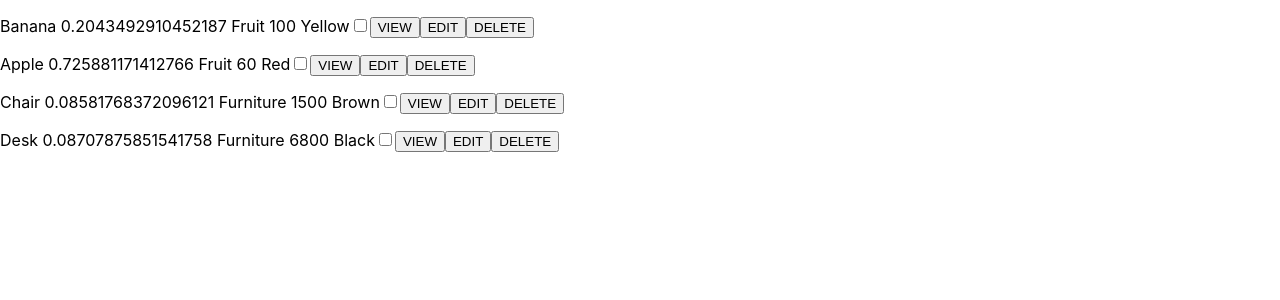
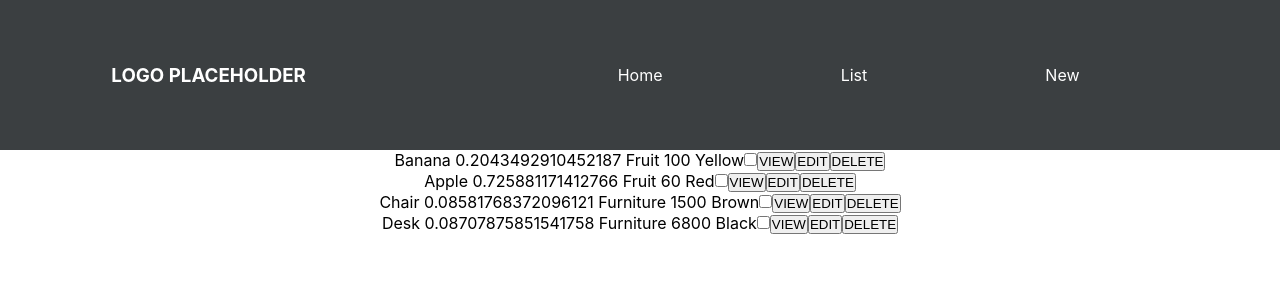
Before and after one commit to CMantvis/talechTask, a React (Create React App) app in the folder talechtask/: page /products in a window 1280 px wide. Shown: the top 300 px of the page. Built offline with nearby package versions, Linux system fonts and the light colour scheme.

Commit message:
Add all links and necessary components for them

```diff
--- a/talechtask/src/App.css
+++ b/talechtask/src/App.css
@@ -0,0 +1,26 @@
+*{
+    margin: 0;
+    padding: 0;
+    box-sizing: border-box;
+}
+
+body {
+    text-align: center;
+}
+
+.navBar {
+    display: flex;
+    justify-content: space-around;
+    align-items: center;
+    min-height: 150px;
+    background: rgb(59, 63, 65);
+    color: white;
+}
+
+.nav-links {
+    width: 50%;
+    display: flex;
+    justify-content: space-around;
+    align-items: center;
+    list-style: none;
+}
--- a/talechtask/src/App.js
+++ b/talechtask/src/App.js
@@ -1,16 +1,30 @@
 import React from 'react';
 import './App.css';
-import {BrowserRouter as Router, Switch, Route} from "react-router-dom";
-import {ProductProvider} from "./ProductContext";
+import { BrowserRouter as Router, Switch, Route } from "react-router-dom";
+import { ProductProvider } from "./ProductContext";
 import ProductsList from "./components/ProductsList";
+import NavBar from "./components/NavBar"
+import HomePage from "./components/HomePage"
+import AddProduct from "./components/AddProduct"
+import ProductView from "./components/ProductView"
+import EditProduct from './components/EditProduct';
 
 function App() {
   return (
-    <ProductProvider>
-      <div className="container">
-        <ProductsList />
-      </div>
-    </ProductProvider>
+    <Router>
+      <NavBar />
+      <ProductProvider>
+        <div className="container">
+          <Switch>
+            <Route path="/" exact component={HomePage} />
+            <Route path="/products" exact component={ProductsList} />
+            <Route path="/products/create" exact component={AddProduct} />
+            <Route path="/products/:EAN" exact component={ProductView}/>
+            <Route path="products/:EAN/edit" component={EditProduct} />
+          </Switch>
+        </div>
+      </ProductProvider>
+    </Router>
   );
 }
 
--- /dev/null
+++ b/talechtask/src/components/AddProduct.js
@@ -0,0 +1,11 @@
+import React from 'react'
+
+function AddProduct() {
+    return (
+        <div>
+            Here you can add a new product
+        </div>
+    )
+}
+
+export default AddProduct
--- /dev/null
+++ b/talechtask/src/components/EditProduct.js
@@ -0,0 +1,11 @@
+import React from 'react'
+
+function EditProduct() {
+    return (
+        <div>
+            here you can edit your product
+        </div>
+    )
+}
+
+export default EditProduct
--- /dev/null
+++ b/talechtask/src/components/HomePage.js
@@ -0,0 +1,11 @@
+import React from 'react'
+
+function HomePage() {
+    return (
+        <div>
+            This is The HOME PAGE
+        </div>
+    )
+}
+
+export default HomePage
--- /dev/null
+++ b/talechtask/src/components/NavBar.js
@@ -0,0 +1,29 @@
+import React from 'react'
+import { Link } from "react-router-dom"
+
+function NavBar() {
+
+    const linkStyle = {
+        color: "white",
+        textDecoration: "none"
+    }
+
+    return (
+        <nav className="navBar">
+            <h3>LOGO PLACEHOLDER</h3>
+            <ul className="nav-links">
+                <Link style={linkStyle} to="/">
+                    <li>Home</li>
+                </Link>
+                <Link style={linkStyle} to="/products">
+                    <li>List</li>
+                </Link>
+                <Link style={linkStyle} to="/products/create">
+                <li>New</li>
+                </Link>
+            </ul>
+        </nav>
+    )
+}
+
+export default NavBar
--- a/talechtask/src/components/Product.js
+++ b/talechtask/src/components/Product.js
@@ -1,6 +1,6 @@
 import React, { useContext } from 'react';
 import { ProductContext } from "../ProductContext";
-
+import {Link } from "react-router-dom"
 function Product({ name, EAN, type, weight, color, active }) {
 
     const [products, setProducts] = useContext(ProductContext);
@@ -13,8 +13,8 @@ function Product({ name, EAN, type, weight, color, active }) {
         <div>
             <p>{name} {EAN} {type} {weight} {color}
                 <input type="checkbox" />
-                <button>VIEW</button>
-                <button>EDIT</button>
+                <Link to={`/products/${EAN}`}><button>VIEW</button></Link>
+                <Link to={`/products/${EAN}/edit`}><button>EDIT</button></Link>
                 <button onClick={() => handleDelete(EAN)} >DELETE</button>
             </p>
 
--- /dev/null
+++ b/talechtask/src/components/ProductView.js
@@ -0,0 +1,12 @@
+import React, {useEffect} from 'react'
+
+function ProductView({match}) {
+    console.log(match)
+    return (
+        <div>
+            these are the details of your chosen product
+        </div>
+    )
+}
+
+export default ProductView
```
